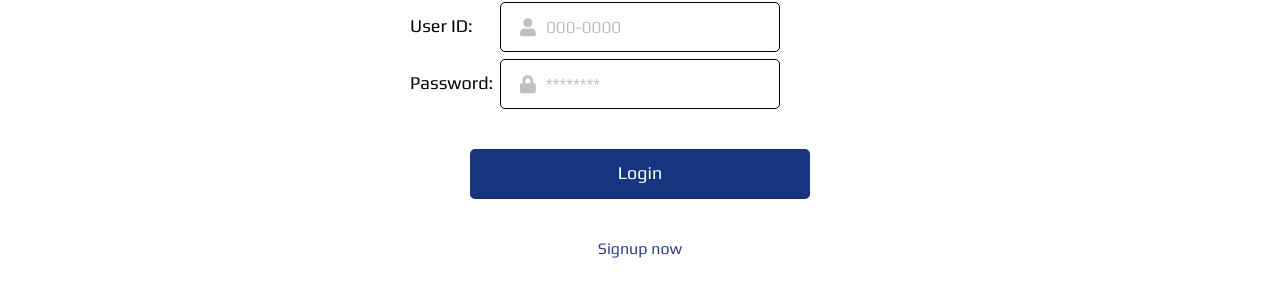
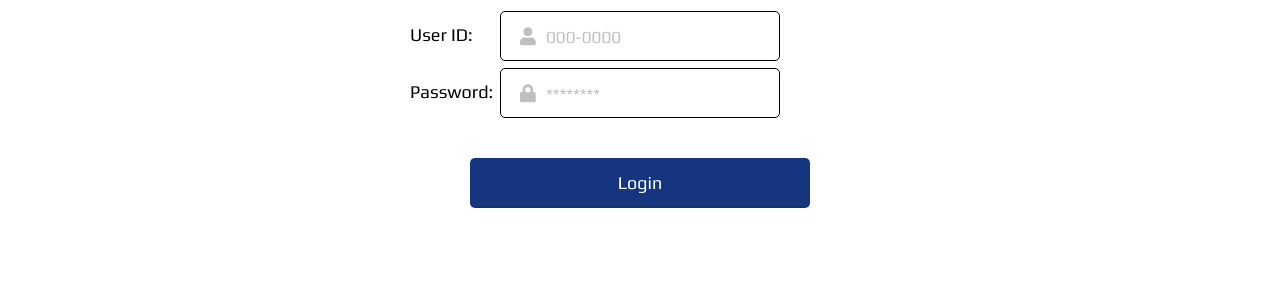
Before and after one commit to simonfab18/E-Jeep-Reservation-system, a plain HTML site: page index.html in a window 1280 px wide. Shown: the part 339-636 px from the top of the page. Drawn offline with Linux system fonts and the light colour scheme.

Commit message:
index.html

```diff
--- a/index.html
+++ b/index.html
@@ -44,7 +44,7 @@
       <div class="pass-txt"><a href="#"></a></div>
       <input type="submit" value="Login">
     </form>
-    <div class="sign-txt"> <a href="#">Signup now</a></div>
+
   </div>
 
   <script src="Script.js"></script>
```
